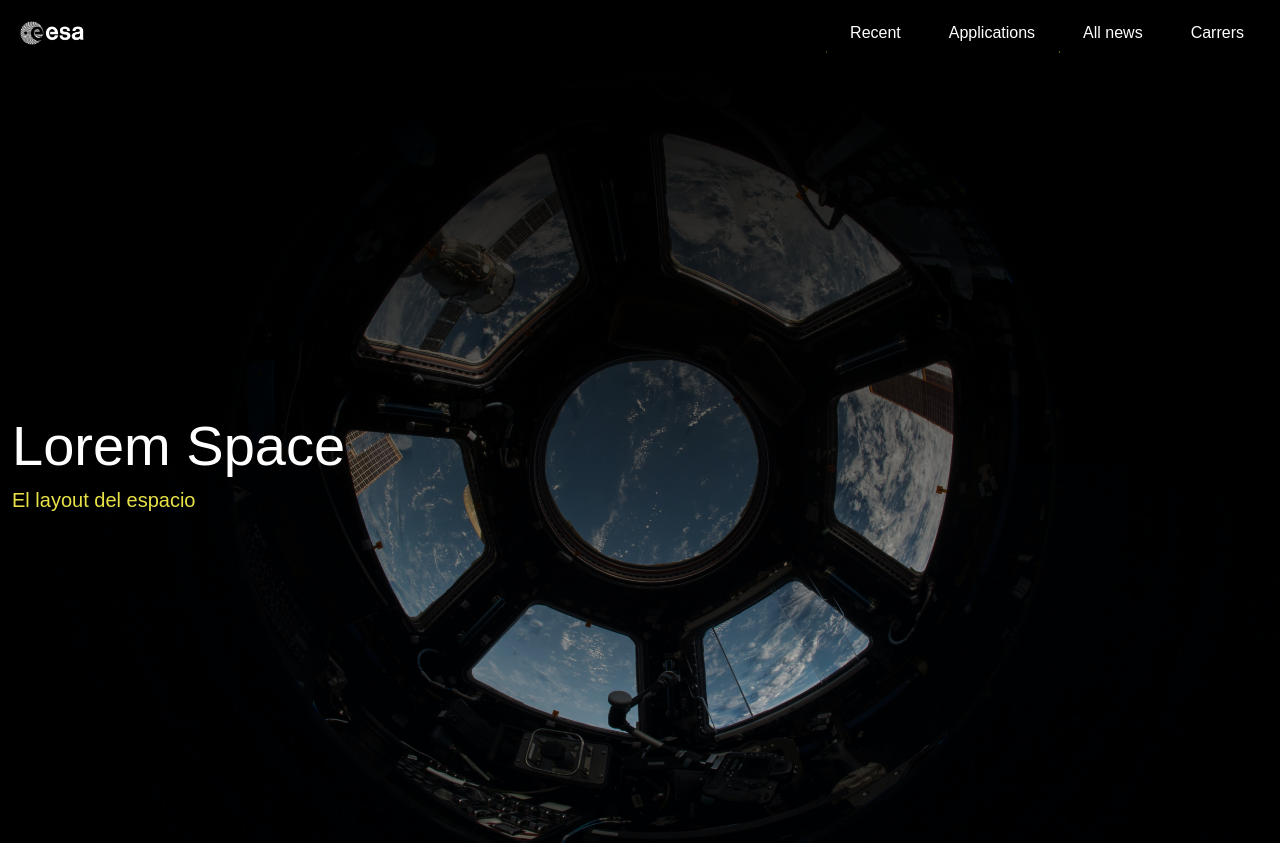
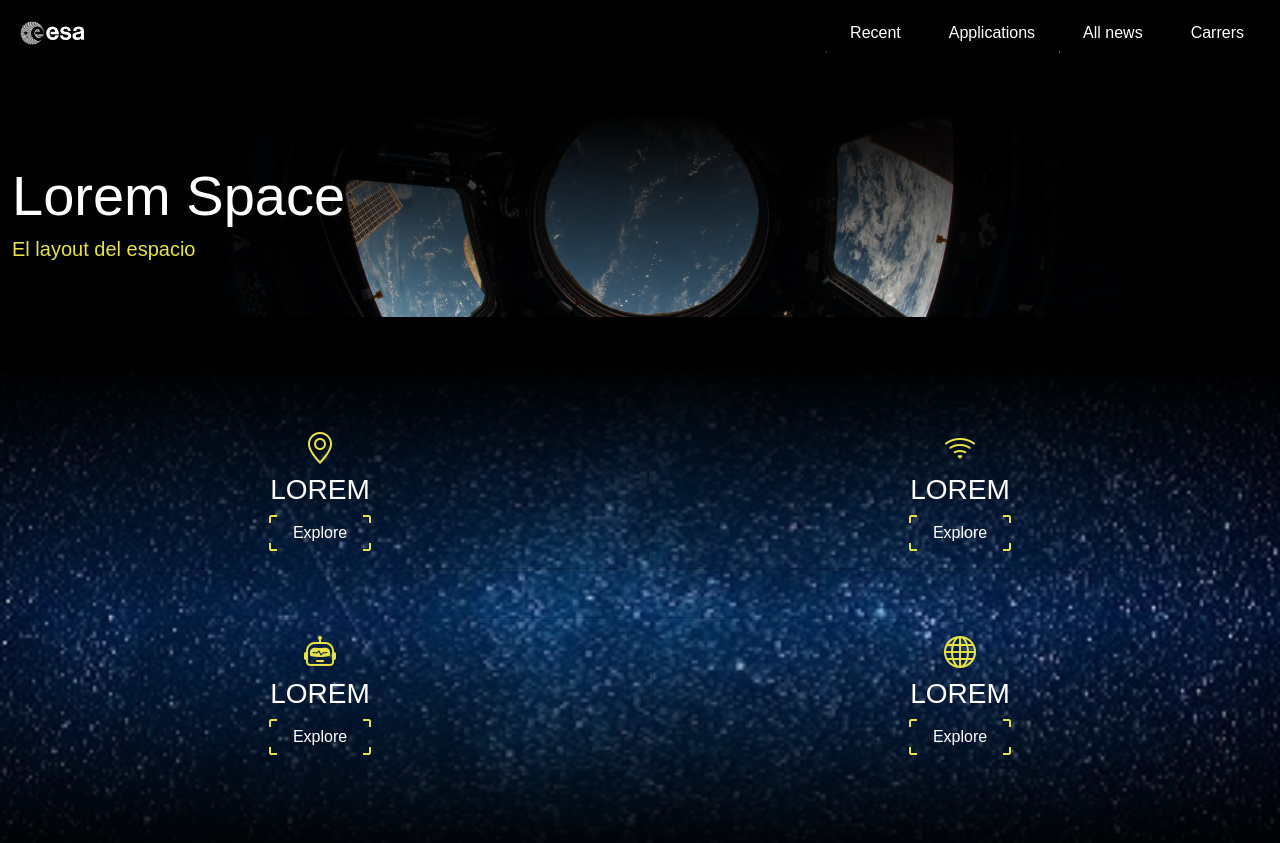
Before and after one commit to geannyna/Clau_Space, a plain HTML site: page index.html in a window 1280 px wide. Shown: the top 843 px of the page. Drawn offline with nearby package versions, Linux system fonts and the light colour scheme; a web font is replaced by a local one.

Commit message:
Version 2.0

```diff
--- a/estilos.css
+++ b/estilos.css
@@ -1,9 +1,13 @@
 *{
   font-family: 'Electrolize', sans-serif;
-
+width: auto;
+margin:0px;
+padding: 0px;
 }
 body{
   background-color: black;
+  width: auto;
+
 }
 :root{
   --main-color: #E8E247;
@@ -35,8 +39,7 @@ transition: 0.4s;
 
 
 .cabeza{
-  height: 100vh;
-  width: 100vw;
+
   background-image: linear-gradient(black,transparent), url('./img/rueda.jpg');
   background-repeat: no-repeat;
   background-size: cover;
@@ -67,6 +70,7 @@ transition: 0.4s;
   background-repeat: no-repeat;
   background-size: cover;
   background-position: center;
+  width: 100%;
 }
 .descript{
   background-image: linear-gradient(black,transparent,black);
--- a/index.html
+++ b/index.html
@@ -4,7 +4,9 @@
     <meta charset="utf-8">
     <meta name="viewport" content="width=device-width, initial-scale=1">
     <title>Space</title>
-    <link href="https://cdn.jsdelivr.net/npm/bootstrap@5.2.0-beta1/dist/css/bootstrap.min.css" rel="stylesheet" integrity="sha384-0evHe/X+R7YkIZDRvuzKMRqM+OrBnVFBL6DOitfPri4tjfHxaWutUpFmBp4vmVor" crossorigin="anonymous">
+
+    <link href="https://cdn.jsdelivr.net/npm/bootstrap@5.2.3/dist/css/bootstrap.min.css" rel="stylesheet" integrity="sha384-rbsA2VBKQhggwzxH7pPCaAqO46MgnOM80zW1RWuH61DGLwZJEdK2Kadq2F9CUG65" crossorigin="anonymous">
+
     <style>
         @import url('https://fonts.googleapis.com/css2?family=Alegreya+Sans&family=Anek+Latin:wght@300&family=Electrolize&family=League+Gothic&family=Modak&family=Montserrat+Alternates:ital,wght@0,600;1,400&family=Poppins:ital,wght@0,400;1,200&family=Stoke:wght@300&display=swap');
         </style>
@@ -12,9 +14,11 @@
       <link rel="stylesheet" href="./estilos.css">
       <link rel="stylesheet" href="https://cdn.jsdelivr.net/npm/bootstrap-icons@1.8.3/font/bootstrap-icons.css">
   </head>
+
   <body>
-    <nav class="navbar menu navbar-expand-md bg-transparent p2">
-      <div class="container-fluid">
+     <div class="container-fluid">
+       <nav class="navbar navbar-expand-md bg-transparent">
+
         <a class="navbar-brand" href="#">
           <img src="./img/esa.jpg" alt="" width="80" height="40">
         </a>
@@ -41,10 +45,10 @@
             </ul>
       </div>
     </nav>
-
+  </div>
     <header>
     <div class="container-fluid cabeza">
-      <div class="row h-100">
+      <div class="row h-100 py-5 my-5">
         <div class="col-12 col-md-6 d-flex flex-column justify-content-center">
           <h1 class="text-white display-4">Lorem Space</h1>
           <h4 class="color-main fs-5">El layout del espacio</h4>
@@ -251,9 +255,7 @@
   </div>
 </footer>
 
+<script src="https://cdn.jsdelivr.net/npm/bootstrap@5.2.3/dist/js/bootstrap.bundle.min.js" integrity="sha384-kenU1KFdBIe4zVF0s0G1M5b4hcpxyD9F7jL+jjXkk+Q2h455rYXK/7HAuoJl+0I4" crossorigin="anonymous"></script>
 
-
-
-    <script src="https://cdn.jsdelivr.net/npm/bootstrap@5.2.0-beta1/dist/js/bootstrap.bundle.min.js" integrity="sha384-pprn3073KE6tl6bjs2QrFaJGz5/SUsLqktiwsUTF55Jfv3qYSDhgCecCxMW52nD2" crossorigin="anonymous"></script>
   </body>
 </html>
```
